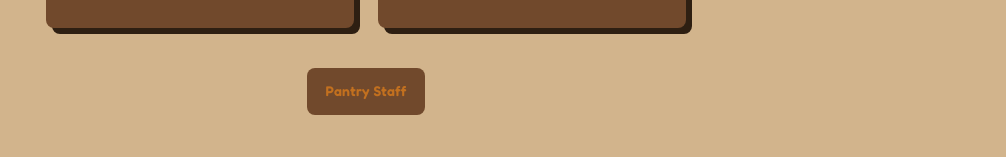
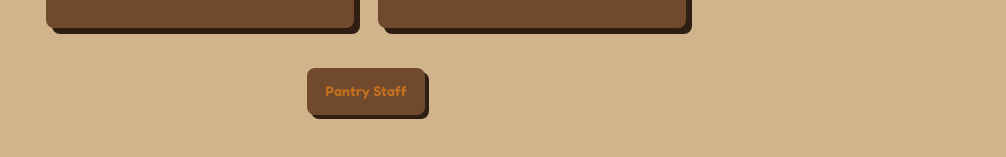
Before and after one commit to AvocadoGG1/sose-hackathon-2026, a React (Vite) app in the folder react/: page / in a window 1280 px wide. Shown: the part 465-622 px from the top of the page, without its empty margins (274-1280 px from the left). Built offline with nearby package versions, Linux system fonts and the light colour scheme; no server answers.

Commit message:
Give the Pantry Staff button the same pop as the main menu cards
Hard offset shadow in the heading color, a 2 px press on hover and a full press on click, scaled down from the nav cards' 6 px for the smaller button. Keeps the existing colors and hover color change.

```diff
--- a/react/src/pages/Pages.css
+++ b/react/src/pages/Pages.css
@@ -149,10 +149,19 @@
   text-decoration: none;
   border-radius: 8px;
   padding: 10px 18px;
-  transition: background 0.15s ease, color 0.15s ease;
+  /* same pop as the nav cards, scaled down for a smaller button */
+  box-shadow: 4px 4px 0 var(--text-h);
+  transition: background 0.15s ease, color 0.15s ease, transform 0.1s ease, box-shadow 0.1s ease;
 }
 
 .staff-link:hover {
   background: var(--accent);
   color: var(--text-h);
+  transform: translate(2px, 2px);
+  box-shadow: 2px 2px 0 var(--text-h);
 }
+
+.staff-link:active {
+  transform: translate(4px, 4px);
+  box-shadow: 0 0 0 var(--text-h);
+}
```
